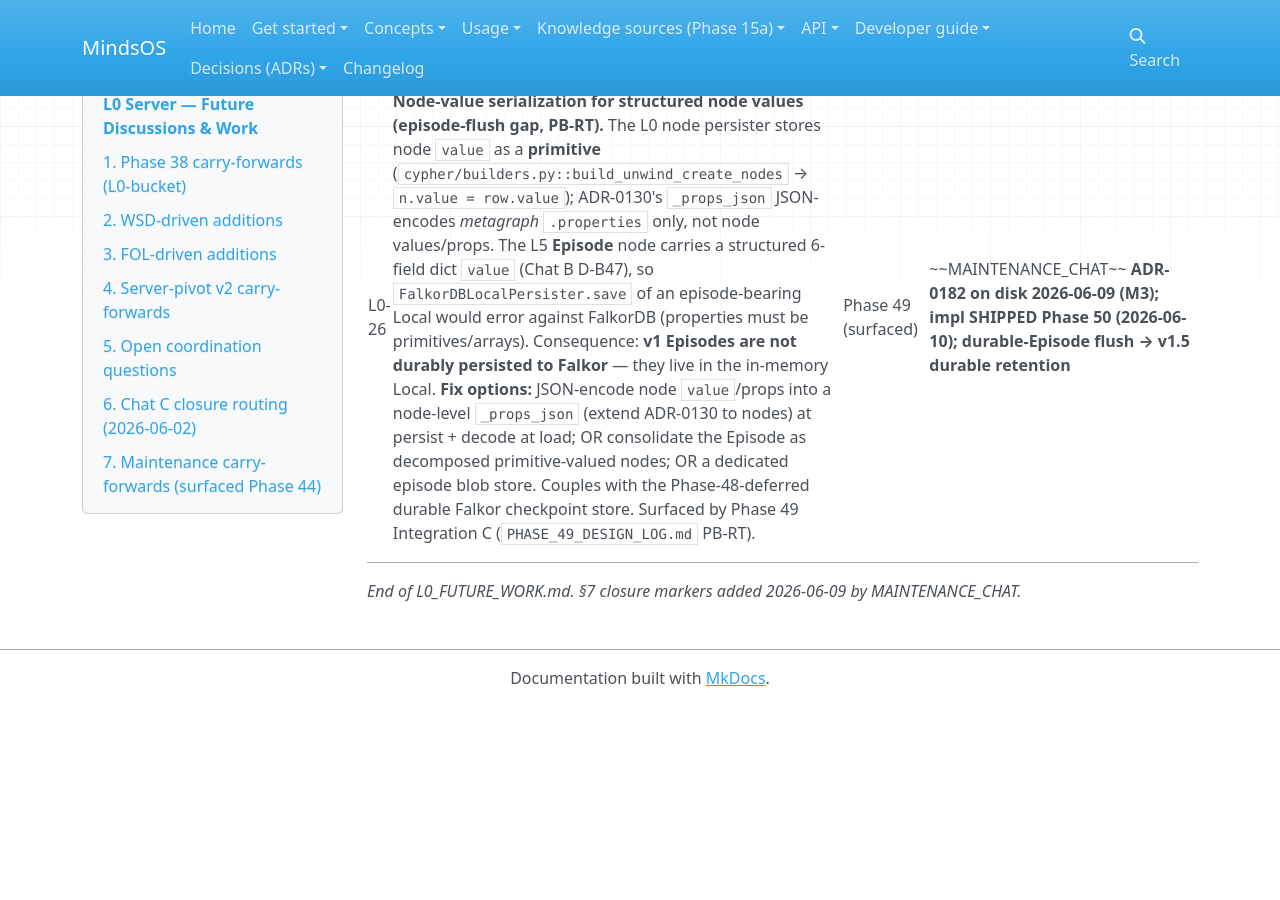
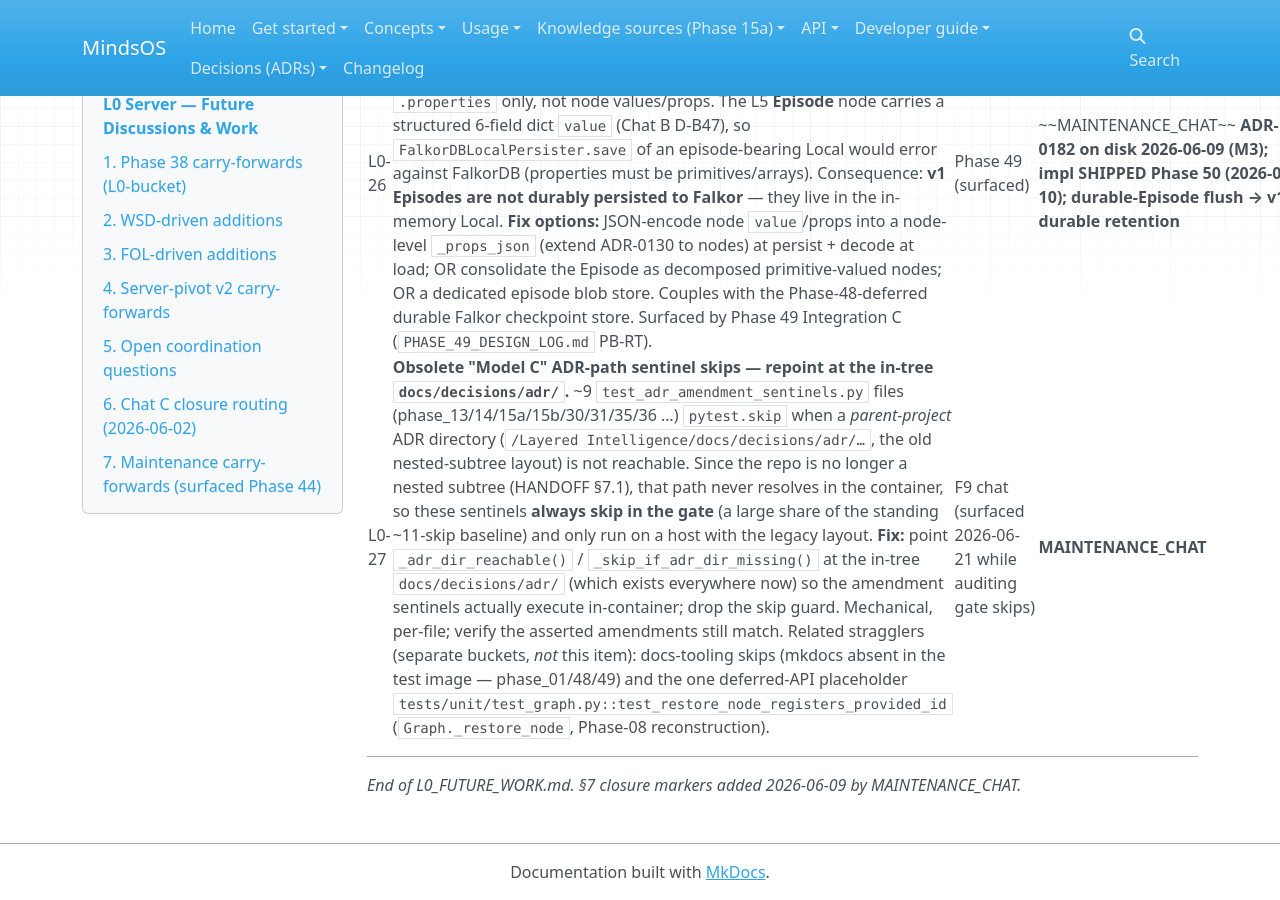
Before and after one commit to halvim/mindsos, an MkDocs documentation site: the page built from docs/_workbench/L0_FUTURE_WORK.md, in a window 1280 px wide and 900 px high, scrolled down 5337 px. Built offline with MkDocs 1.6.1, drawn with Linux system fonts in a browser that asks for light colours; nearby versions of some CDN libraries; before the commit the page ends 6043 px from its top, so only the background shows below that.

Commit message:
docs(future-work): L0-27 — repoint Model-C ADR-path sentinel skips at in-tree ADR dir

```diff
--- a/docs/_workbench/L0_FUTURE_WORK.md
+++ b/docs/_workbench/L0_FUTURE_WORK.md
@@ -132,6 +132,7 @@ Chat C plan-authoring closed 2026-06-02 (`confirmation_docs/POST_PHASE_38_PHASE_
 | L0-24 | **Pre-existing import cycle `admin ↔ persistence ↔ mindsos_admin`.** `mindsos_admin/promotion.py:68` top-level `from mindsos_server.admin import admin_tx` is reached while `admin.py` is mid-init on a cold `mindsos_server` import → `ImportError: cannot import name 'admin_tx'`. Masked in the full suite by server-phase conftest import-order warming; bites isolated subsets (`pytest tests/phase_44/`, `pytest tests/phase_18`). **Fix:** lazy-import `admin_tx` inside the consuming function(s) in `promotion.py` (codebase pattern — `mindsos_core/persistence/client.py:140`); then remove the `tests/phase_44/conftest.py` warm-up band-aid; re-run full cumulative gate. ~1-3 lines, behavior-preserving. Full diagnosis: `PHASE_44_DESIGN_LOG.md §12`. | Phase 44 (surfaced, not introduced — pre-existing) | ~~MAINTENANCE_CHAT~~ **CLOSED 2026-06-09 (M1)** |
 | L0-25 | **FalkorDBLocalPersister live-FalkorDB integration test + scoped-delete coverage.** Phase 44 unit tests use `InMemoryClient` (no real round-trip); the save→load round-trip + the scoped `metagraph_id`-keyed delete Cypher are unvalidated against a live FalkorDB. Also: the delete's metaedge/metahyperedge/XRef sweep is a best-effort first cut needing completeness verification. Per `PHASE_44_DESIGN_LOG.md §7`. | Phase 44 (PR1.2) | ~~MAINTENANCE_CHAT~~ **CLOSED 2026-06-09 (M2); sweep audit SCHEDULED — Phase 51** (`WSD_INSTALLATION_PHASE_MAP.md` §2 WSD-1, 2026-06-10) |
 | L0-26 | **Node-value serialization for structured node values (episode-flush gap, PB-RT).** The L0 node persister stores node `value` as a **primitive** (`cypher/builders.py::build_unwind_create_nodes` → `n.value = row.value`); ADR-0130's `_props_json` JSON-encodes *metagraph* `.properties` only, not node values/props. The L5 **Episode** node carries a structured 6-field dict `value` (Chat B D-B47), so `FalkorDBLocalPersister.save` of an episode-bearing Local would error against FalkorDB (properties must be primitives/arrays). Consequence: **v1 Episodes are not durably persisted to Falkor** — they live in the in-memory Local. **Fix options:** JSON-encode node `value`/props into a node-level `_props_json` (extend ADR-0130 to nodes) at persist + decode at load; OR consolidate the Episode as decomposed primitive-valued nodes; OR a dedicated episode blob store. Couples with the Phase-48-deferred durable Falkor checkpoint store. Surfaced by Phase 49 Integration C (`PHASE_49_DESIGN_LOG.md` PB-RT). | Phase 49 (surfaced) | ~~MAINTENANCE_CHAT~~ **ADR-0182 on disk 2026-06-09 (M3); impl SHIPPED Phase 50 (2026-06-10); durable-Episode flush → v1.5 durable retention** |
+| L0-27 | **Obsolete "Model C" ADR-path sentinel skips — repoint at the in-tree `docs/decisions/adr/`.** ~9 `test_adr_amendment_sentinels.py` files (phase_13/14/15a/15b/30/31/35/36 …) `pytest.skip` when a *parent-project* ADR directory (`/Layered Intelligence/docs/decisions/adr/…`, the old nested-subtree layout) is not reachable. Since the repo is no longer a nested subtree (HANDOFF §7.1), that path never resolves in the container, so these sentinels **always skip in the gate** (a large share of the standing ~11-skip baseline) and only run on a host with the legacy layout. **Fix:** point `_adr_dir_reachable()` / `_skip_if_adr_dir_missing()` at the in-tree `docs/decisions/adr/` (which exists everywhere now) so the amendment sentinels actually execute in-container; drop the skip guard. Mechanical, per-file; verify the asserted amendments still match. Related stragglers (separate buckets, *not* this item): docs-tooling skips (mkdocs absent in the test image — phase_01/48/49) and the one deferred-API placeholder `tests/unit/test_graph.py::test_restore_node_registers_provided_id` (`Graph._restore_node`, Phase-08 reconstruction). | F9 chat (surfaced 2026-06-21 while auditing gate skips) | **MAINTENANCE_CHAT** |
 
 ---
 
```
